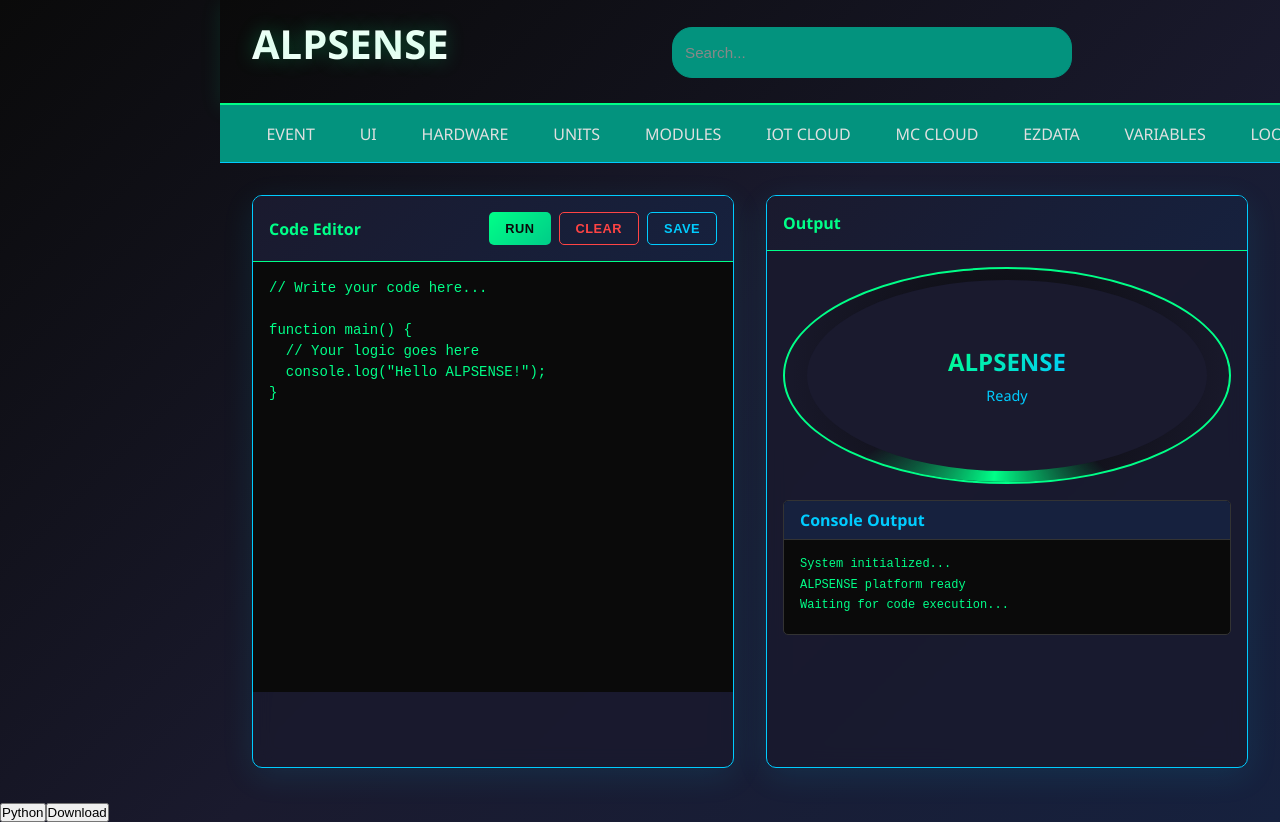
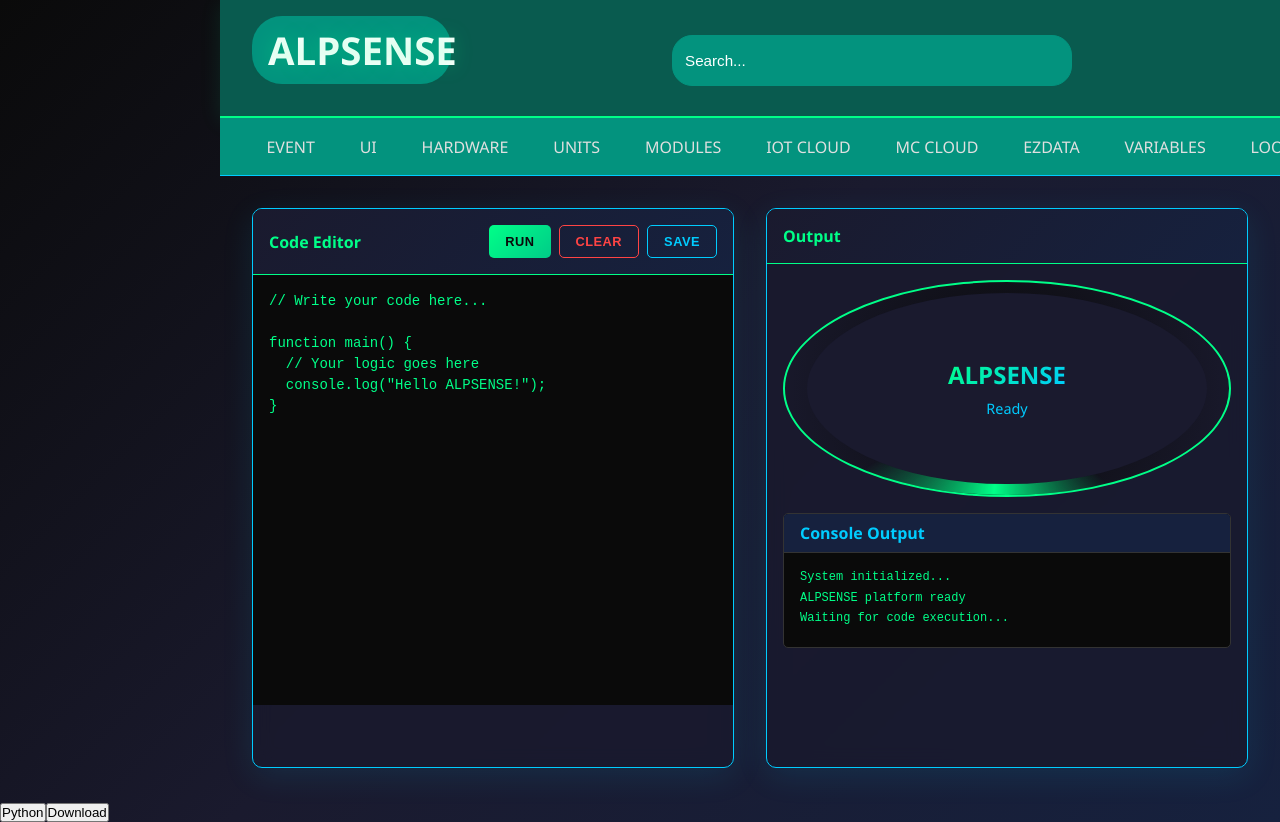
Before and after one commit to pearlin-in/alpsense, a React (Create React App) app in the folder alpsense/: page / in a window 1280 px wide. Built offline with nearby package versions, Linux system fonts and the light colour scheme.

Commit message:
Refactor Header styles for improved design

```diff
--- a/alpsense/src/styles/Header.css
+++ b/alpsense/src/styles/Header.css
@@ -1,5 +1,5 @@
 .header {
-  background: linear-gradient(135deg, #0a0a0a 0%, #1a1a2e 100%);
+  background: #095B4F;
   border-bottom: 2px solid #00ff88;
   padding: 1rem 2rem;
   box-shadow: 0 4px 20px rgba(0, 255, 136, 0.1);
@@ -10,10 +10,15 @@
   justify-content: space-between;
   align-items: center;
   margin-bottom: 1rem;
+  height:20%;
+  width:20%;
+  padding: 0.5rem 1rem;
+  border-radius: 30px;
+  background-color:#03937E;
 }
 
 .company-name {
-  font-size: 2.5rem;
+  font-size: 2.4rem;
   font-weight: bold;
   background: white;
   -webkit-background-clip: text;
@@ -67,17 +72,17 @@
 .search-bar {
   flex: 1;
   max-width: 500px;
-  margin-top:-70px;
+  margin-top:-80px;
 }
 
 .search-input {
   width: 100%;
   margin-left:400px;
   padding: 0.75rem 1rem;
-  border: 1px solid #333;
+  border: 1px solid #03937E;
   border-radius: 25px;
-  background: rgba(255, 255, 255, 0.1);
-  color: #e0e0e0;
+  background: #03937E;
+  color: #efeaea;
   font-size: 1rem;
   backdrop-filter: blur(10px);
   transition: all 0.3s ease;
@@ -90,7 +95,7 @@
 }
 
 .search-input::placeholder {
-  color: #888;
+  color: white;
 }
 
 .auth-buttons {
```
